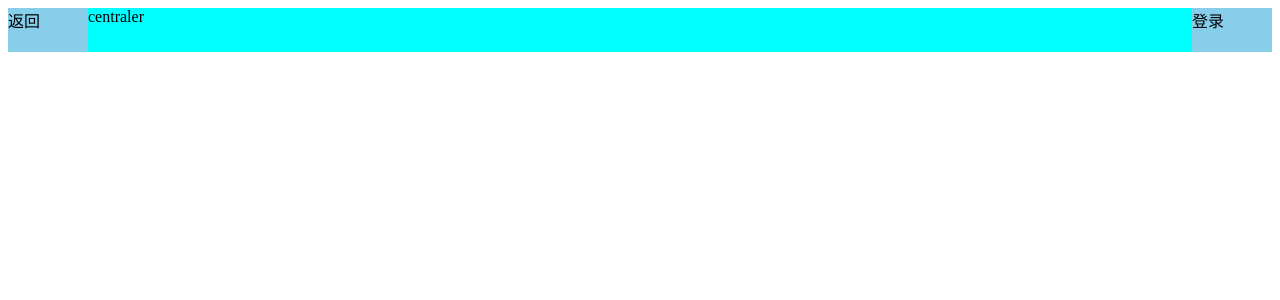
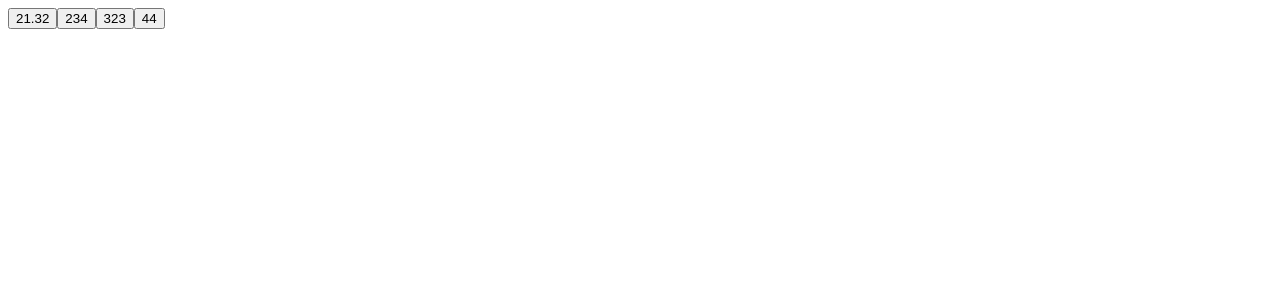
Before and after one commit to hovercao/AgainVue, a Vue app: page / in a window 1280 px wide. Shown: the top 300 px of the page. Built offline with nearby package versions, Linux system fonts and the light colour scheme.

Commit message:
feat:作用域插槽

```diff
--- /dev/null
+++ b/src/04_作用域插槽/App.vue
@@ -0,0 +1,20 @@
+<template>
+  <Appbar :titles="[21.32,234,323,44]">
+    <template v-slot:default="props">
+      <button>{{ props.item }}</button>
+    </template>
+  </Appbar>
+</template>
+
+<script>
+import Appbar from "@/04_作用域插槽/Appbar";
+
+export default {
+  name: "App",
+  components: {Appbar}
+}
+</script>
+
+<style scoped>
+
+</style>
--- /dev/null
+++ b/src/04_作用域插槽/Appbar.vue
@@ -0,0 +1,21 @@
+<template>
+  <template v-for="item in titles">
+    <slot :item="item">
+      <p>{{ item }}</p>
+    </slot>
+  </template>
+</template>
+
+<script>
+export default {
+  props: {
+    titles: Array,
+    default: () => []
+  },
+  name: "Appbar"
+}
+</script>
+
+<style scoped>
+
+</style>
--- a/src/main.js
+++ b/src/main.js
@@ -1,7 +1,9 @@
-import { createApp } from 'vue'
+import {createApp} from 'vue'
 
 // import App from "@/01_父子组件间的通信/App";
 // import App from "@/02_插槽/App";
-import App from "@/03_具名插槽/App";
+// import App from "@/03_具名插槽/App";
+import App from '@/04_作用域插槽/App'
+
 
 createApp(App).mount('#app')
```
